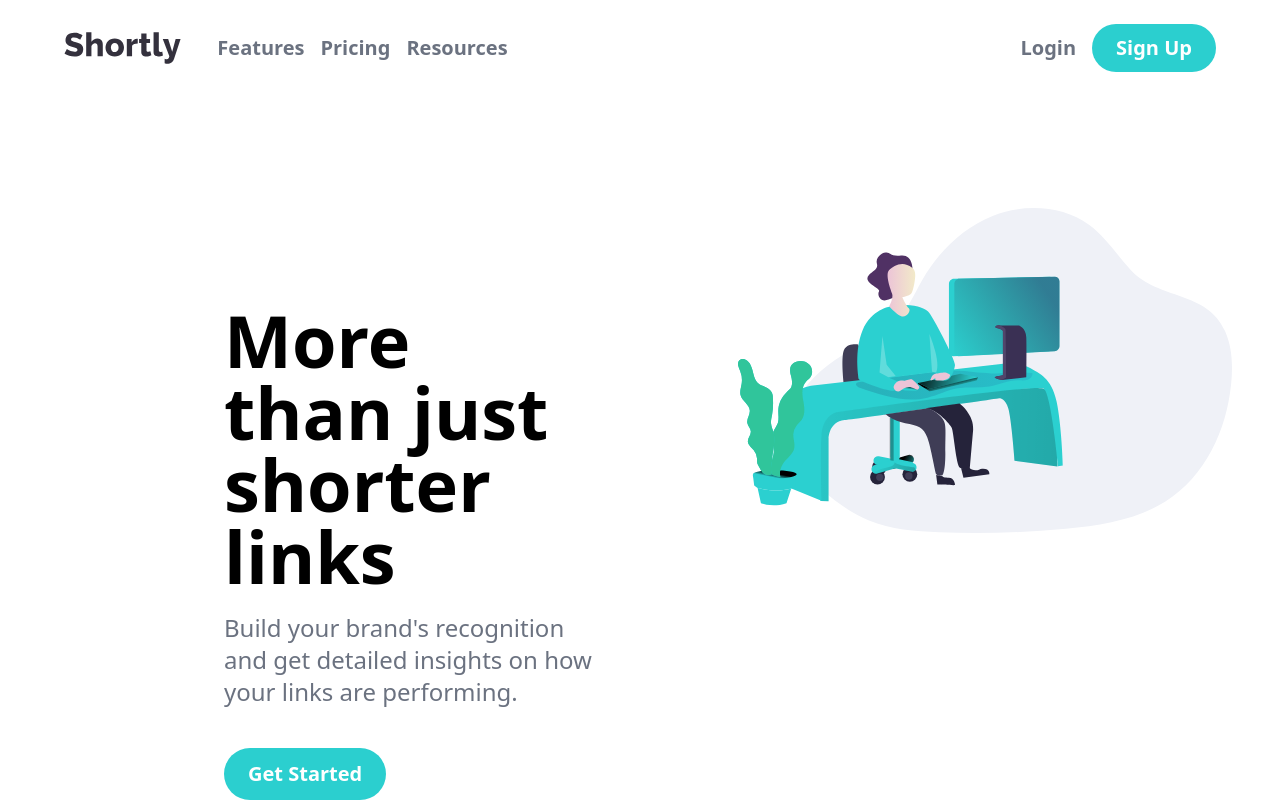
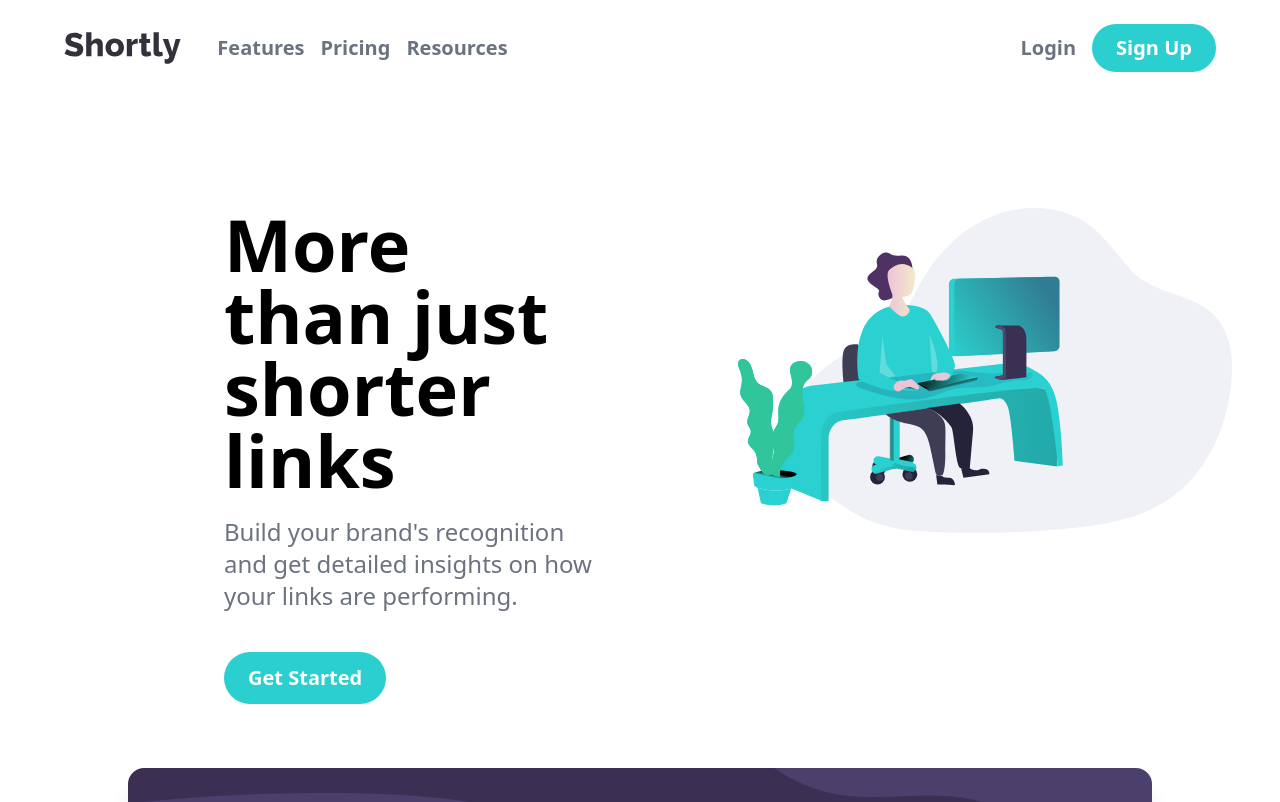
Before and after one commit to haneenabdelhaleem111/URL-Shortening, a React (Create React App) app: page / in a window 1280 px wide. Shown: the top 802 px of the page. Built offline with nearby package versions, Linux system fonts and the light colour scheme.

Commit message:
Fix hero section

```diff
--- a/src/Sections/HeroSection.js
+++ b/src/Sections/HeroSection.js
@@ -5,7 +5,7 @@ function HeroSection() {
     <section className="w-full py-28 lg:ps-44 pb-36">
       <div className="flex flex-col-reverse lg:flex-row items-start gap-8 lg:gap-x-36 px-4 lg:px-12">
         {/* Text Content */}
-        <div className="lg:w-1/2 flex flex-col items-start py-24">
+        <div className="lg:w-1/2 flex flex-col items-start">
           <h1 className="text-4xl sm:text-5xl lg:text-7xl font-bold leading-tight text-left">
             More than just shorter links
           </h1>
```
